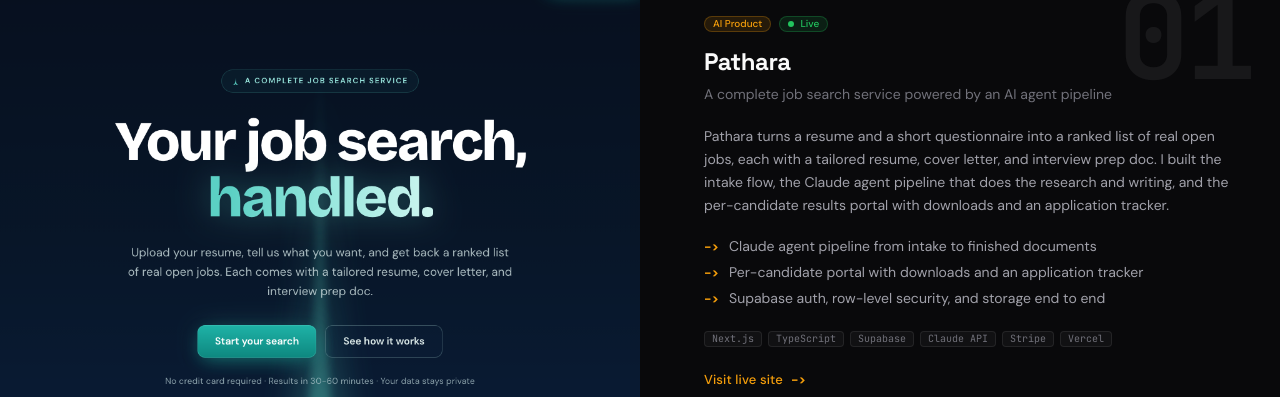
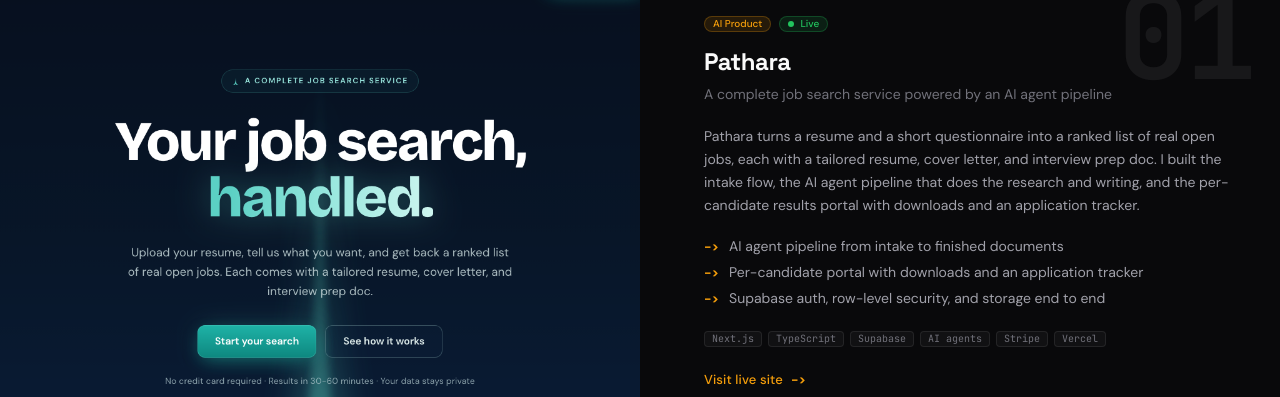
Before and after one commit to ghyde3/jobs-gary-hyde, a Next.js app: page / in a window 1280 px wide. Shown: the part 1115-1512 px from the top of the page. Built offline with nearby package versions, Linux system fonts and the light colour scheme; no server answers.

Commit message:
Generalize AI workflow framing in site Skills, Stats, and Pathara card
Sweep tool names out of the shared profile data that renders on every page
(Skills list, AI-native stat, Pathara project card). The editorial Models
section is intentional commentary and is left as-is.

```diff
--- a/app/data/profile.ts
+++ b/app/data/profile.ts
@@ -52,13 +52,13 @@
     category: 'AI Product',
     title: 'Pathara',
     sub: 'A complete job search service powered by an AI agent pipeline',
-    desc: 'Pathara turns a resume and a short questionnaire into a ranked list of real open jobs, each with a tailored resume, cover letter, and interview prep doc. I built the intake flow, the Claude agent pipeline that does the research and writing, and the per-candidate results portal with downloads and an application tracker.',
+    desc: 'Pathara turns a resume and a short questionnaire into a ranked list of real open jobs, each with a tailored resume, cover letter, and interview prep doc. I built the intake flow, the AI agent pipeline that does the research and writing, and the per-candidate results portal with downloads and an application tracker.',
     highlights: [
-      'Claude agent pipeline from intake to finished documents',
+      'AI agent pipeline from intake to finished documents',
       'Per-candidate portal with downloads and an application tracker',
       'Supabase auth, row-level security, and storage end to end',
     ],
-    stack: ['Next.js', 'TypeScript', 'Supabase', 'Claude API', 'Stripe', 'Vercel'],
+    stack: ['Next.js', 'TypeScript', 'Supabase', 'AI agents', 'Stripe', 'Vercel'],
     liveUrl: 'https://getpathara.com/',
     image: '/projects/pathara.png',
     imageAlt: 'Pathara landing page with the headline "Your job search, handled"',
@@ -173,8 +173,8 @@
   Frontend: ['React', 'Next.js 14', 'TypeScript', 'Tailwind CSS', 'shadcn/ui', 'SASS / SCSS'],
   Backend: ['Node.js', 'Express', 'PostgreSQL', 'Drizzle ORM', 'Redis', 'BullMQ', 'REST APIs'],
   'AI & Tooling': [
-    'Cursor IDE',
-    'Claude Code',
+    'AI-augmented development',
+    'AI agent workflows',
     'AI code review',
     'Multi-model synthesis',
     'Prompt engineering',
@@ -186,7 +186,7 @@
   { n: '10+', label: 'Years in production' },
   { n: '12+', label: 'Years building independently' },
   { n: '6+', label: 'Projects shipped end to end' },
-  { n: 'AI-native', label: 'Cursor + Claude Code workflow' },
+  { n: 'AI-native', label: 'AI-augmented workflow' },
 ];
 
 export interface Model {
```
